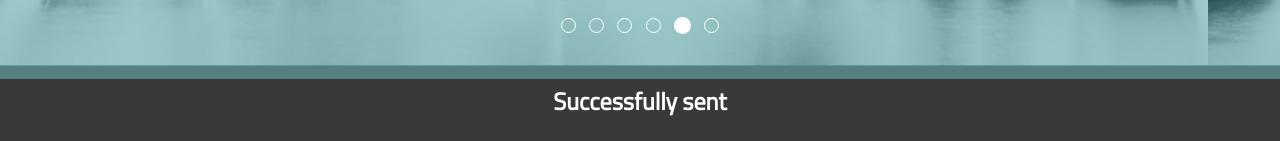
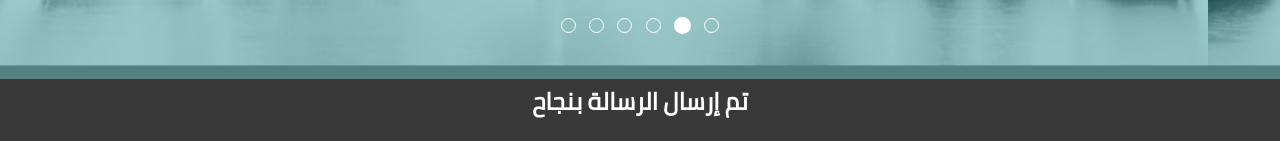
Before and after one commit to softwarepioneers/Tiigsi, a plain HTML site: page massege1.html in a window 1280 px wide. Shown: the part 811-952 px from the top of the page. Drawn offline with Linux system fonts and the light colour scheme.

Commit message:
Update massege1.html

```diff
--- a/massege1.html
+++ b/massege1.html
@@ -299,7 +299,7 @@
             <div class="col-xs-12">
                 <div class="text-center">
 
-                    <h3>Successfully sent </h3>
+                    <h3>تم إرسال الرسالة بنجاح </h3>
                 </div>
 
            </div>
```
